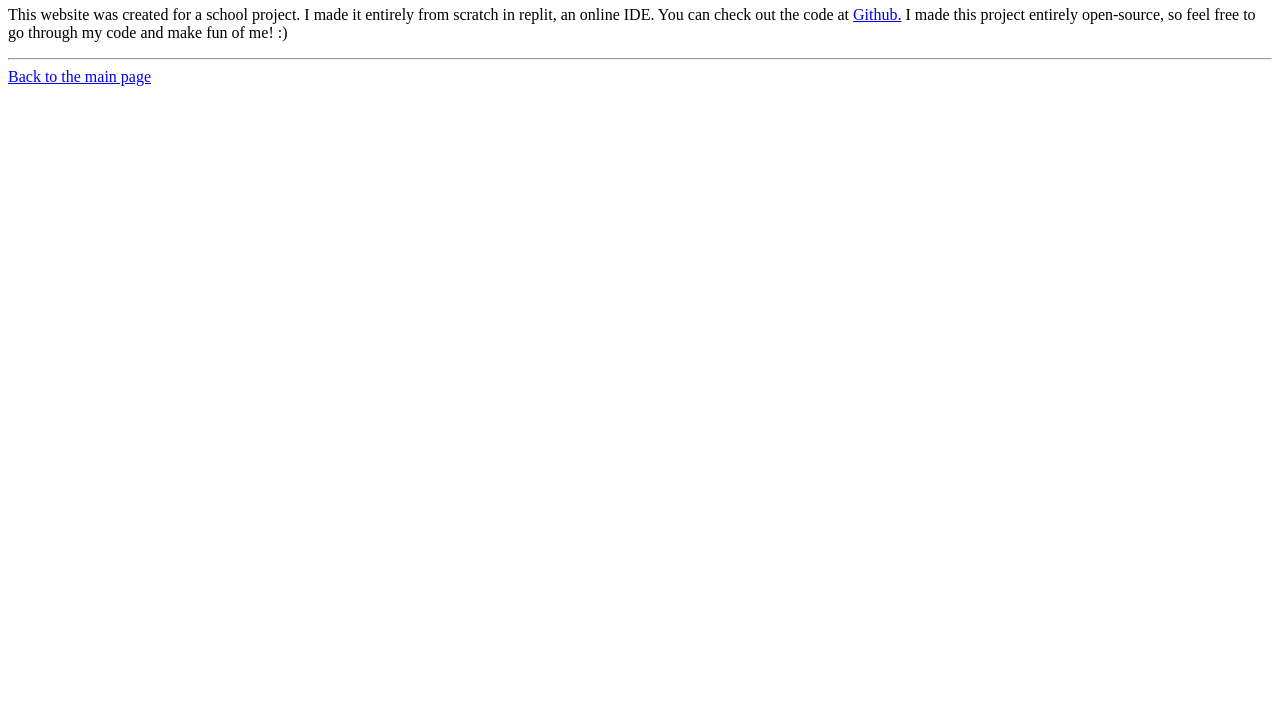
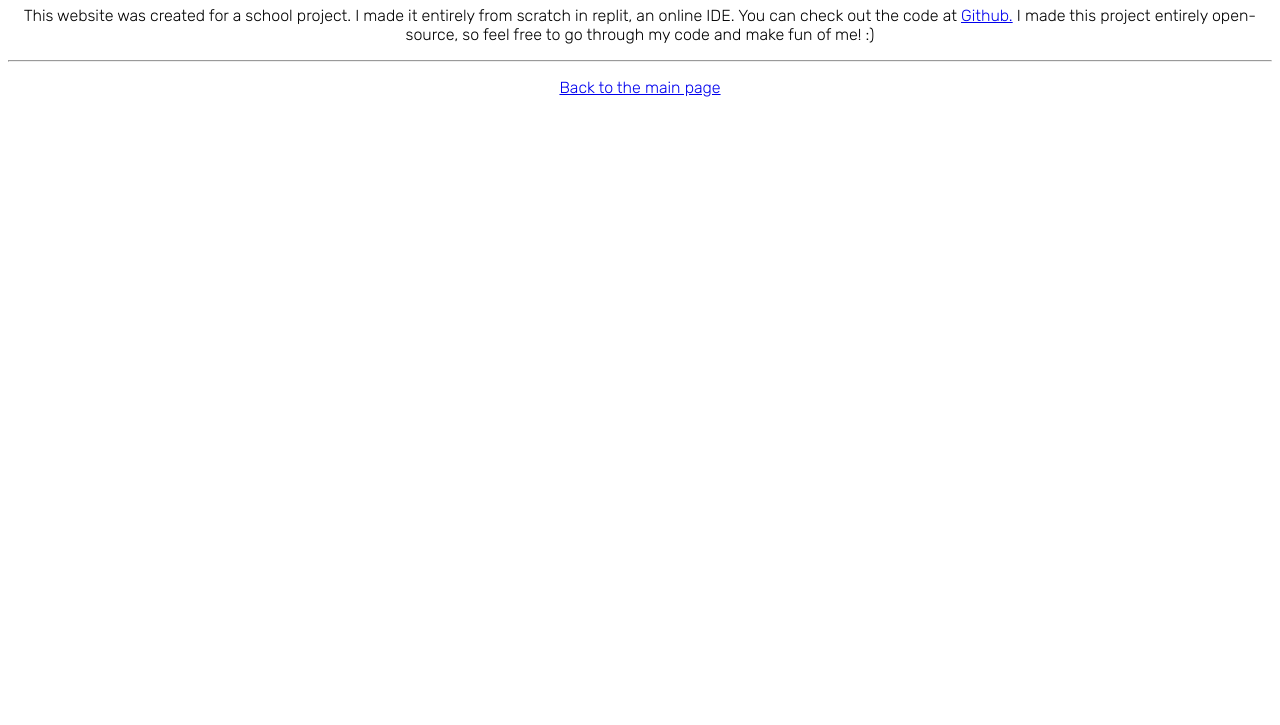
Before and after one commit to jayinblue/GlobalMusicISP, a plain HTML site: page about.html in a window 1280 px wide. Shown: the part 75-800 px from the top of the page. Drawn offline with Linux system fonts and the light colour scheme.

Commit message:
finished up the styling! all done :)

```diff
--- a/about.html
+++ b/about.html
@@ -9,12 +9,13 @@
     <title>GlobalMusicISP</title>
     <style>
       h1 {text-align: center; font-family: 'Rubik'; font-weight: bold;}
+      p {text-align: center; font-family: 'Rubik'; font-weight: light;}
     </style>
   </head>
   <body>
     <h1>About this page</h1>
     <p>This website was created for a school project. I made it entirely from scratch in replit, an online IDE. You can check out the code at <a href='https://github.com/jayinblue/GlobalMusicISP'> Github.</href></a> I made this project entirely open-source, so feel free to go through my code and make fun of me! :)</p>
     <hr>
-    <a href='index.html'>Back to the main page</href></a>
+    <a href='index.html'><p>Back to the main page</p></a>
   </body>
 </html>
```
Also changed, not shown: index.html (+1 -1 lines).
